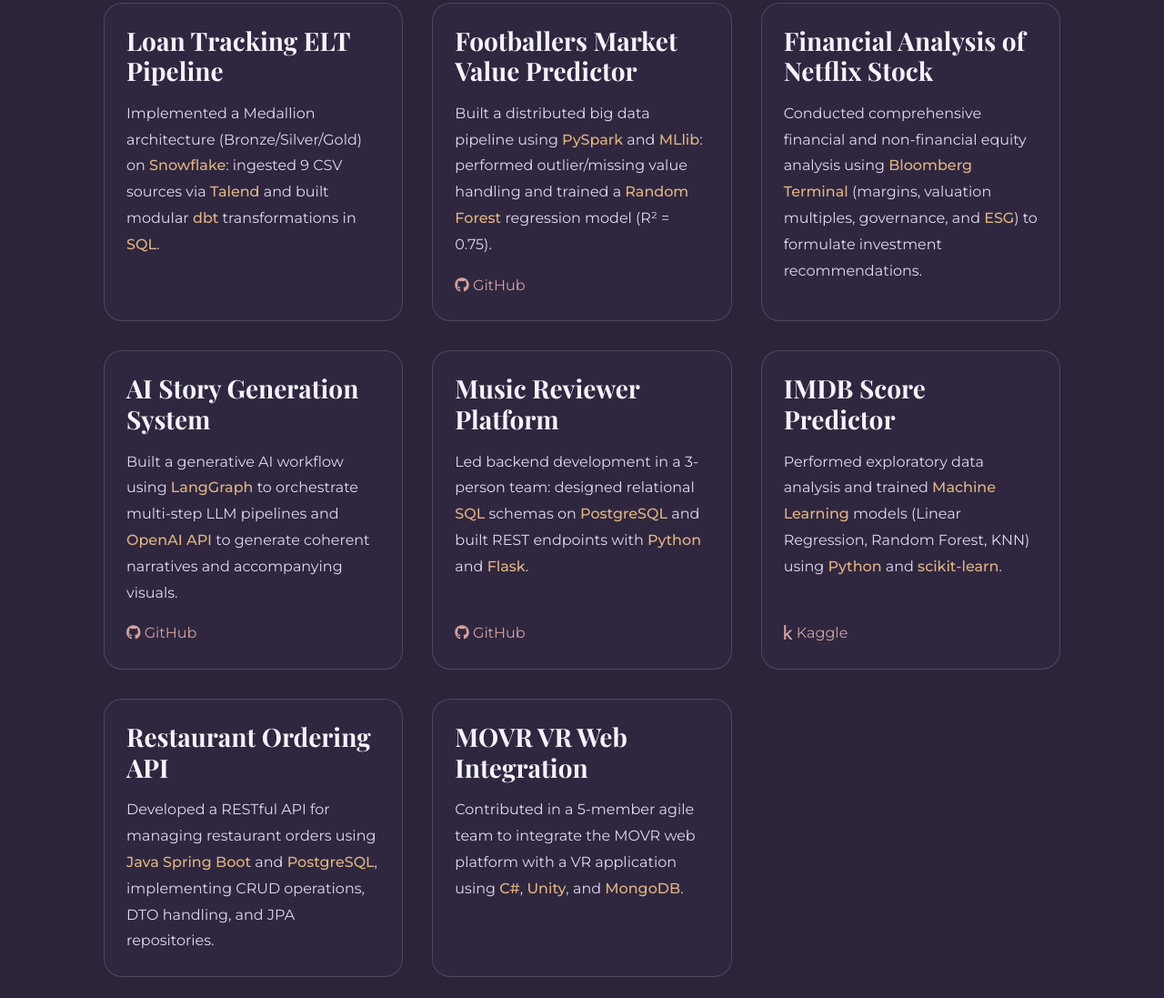
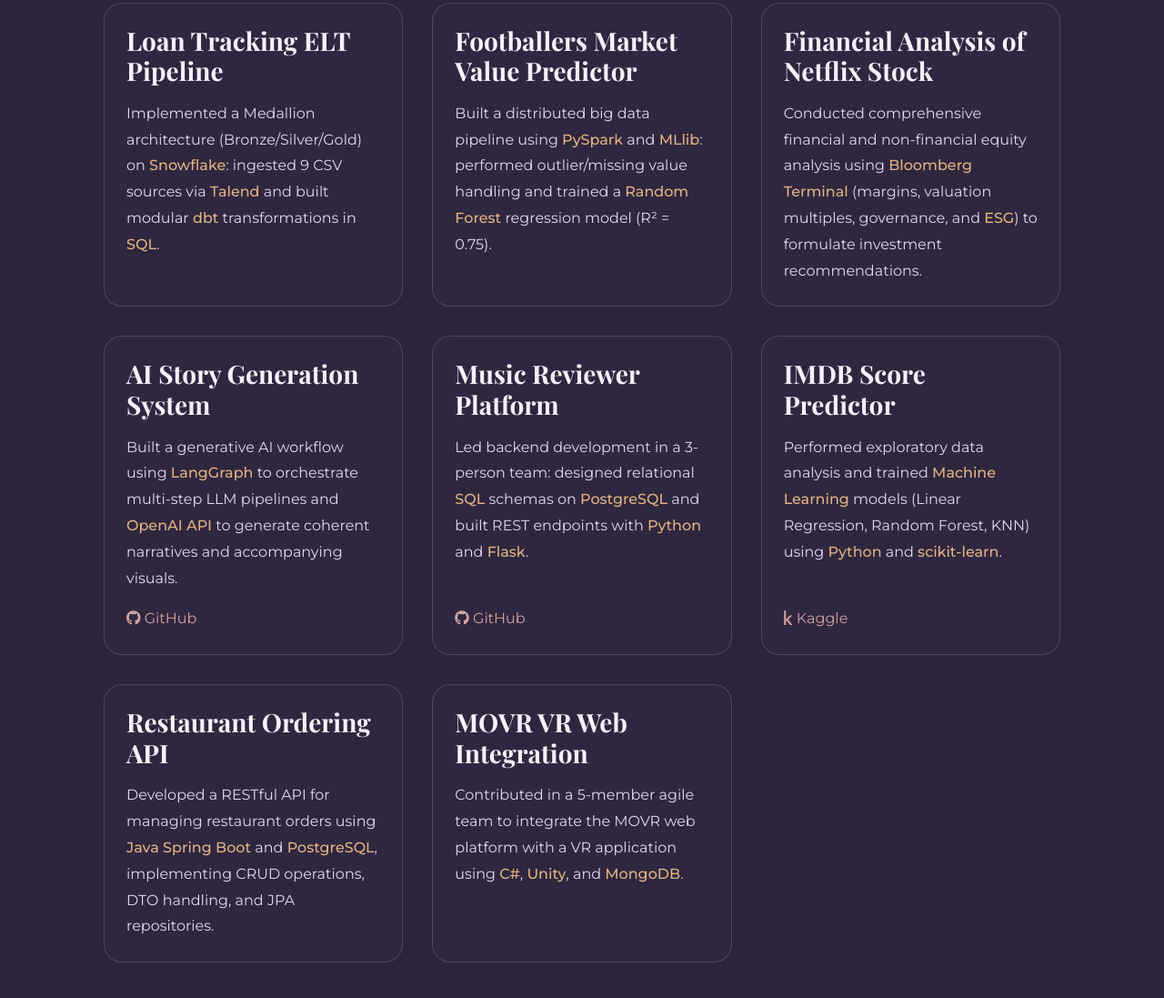
Before and after one commit to dogayalcin/portfolio, a plain HTML site: page index.html in a window 1280 px wide. Shown: the part 5805-6902 px from the top of the page at 91% size. Drawn offline with nearby package versions, Linux system fonts and the light colour scheme; no server answers.

Commit message:
Update index.html

```diff
--- a/index.html
+++ b/index.html
@@ -433,9 +433,6 @@
                         <div class="project-card-content">
                             <h3 data-key="proj2Title">Footballers Market Value Predictor</h3>
                             <p data-key="proj2Desc">Built a distributed big data pipeline using <span class="highlight-keyword">PySpark</span> and <span class="highlight-keyword">MLlib</span>: performed outlier/missing value handling and trained a <span class="highlight-keyword">Random Forest</span> regression model (R² = 0.75).</p>
-                            <div class="project-links">
-                                <a href="https://github.com/dogayalcin/Market-Value-Prediction-with-Big-Data-Techniques" target="_blank" rel="noopener noreferrer"><i class="fab fa-github"></i> GitHub</a>
-                            </div>
                         </div>
                     </div>
 
```
